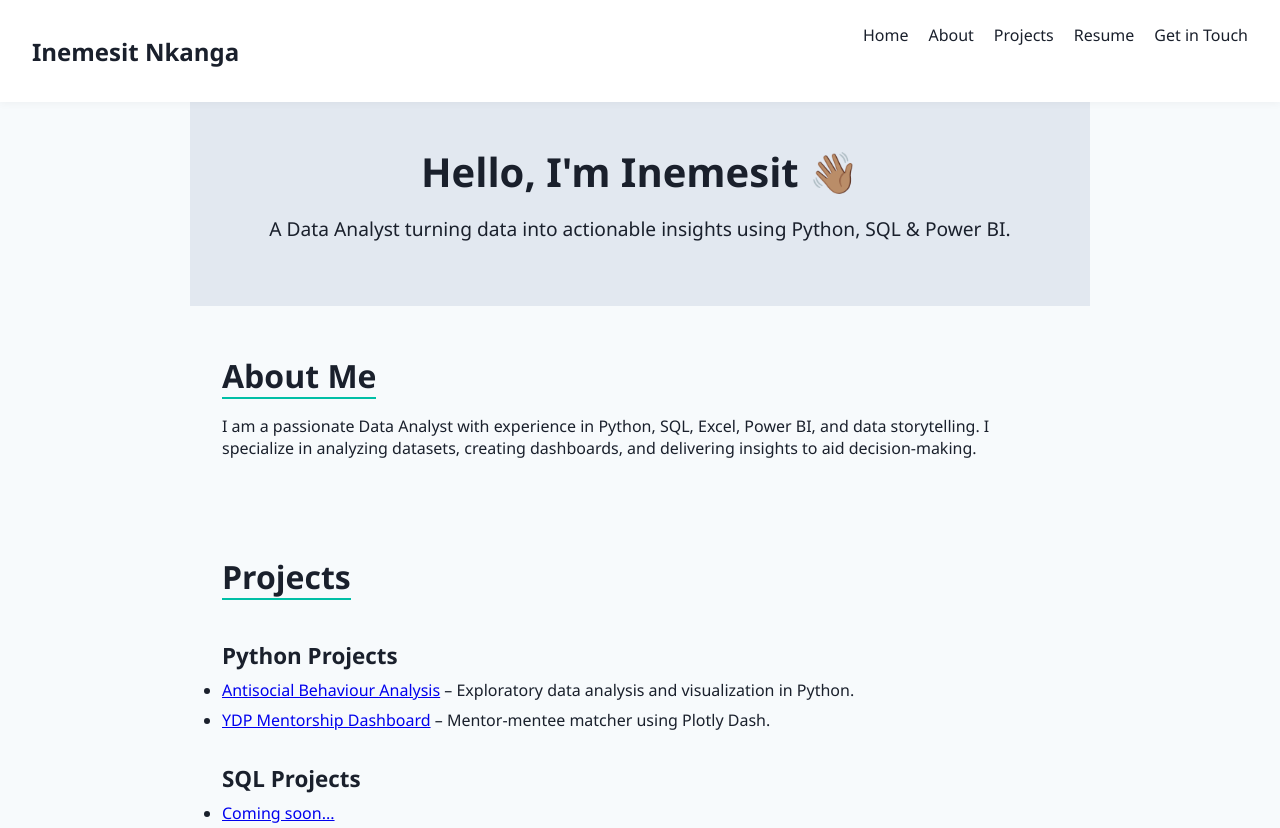
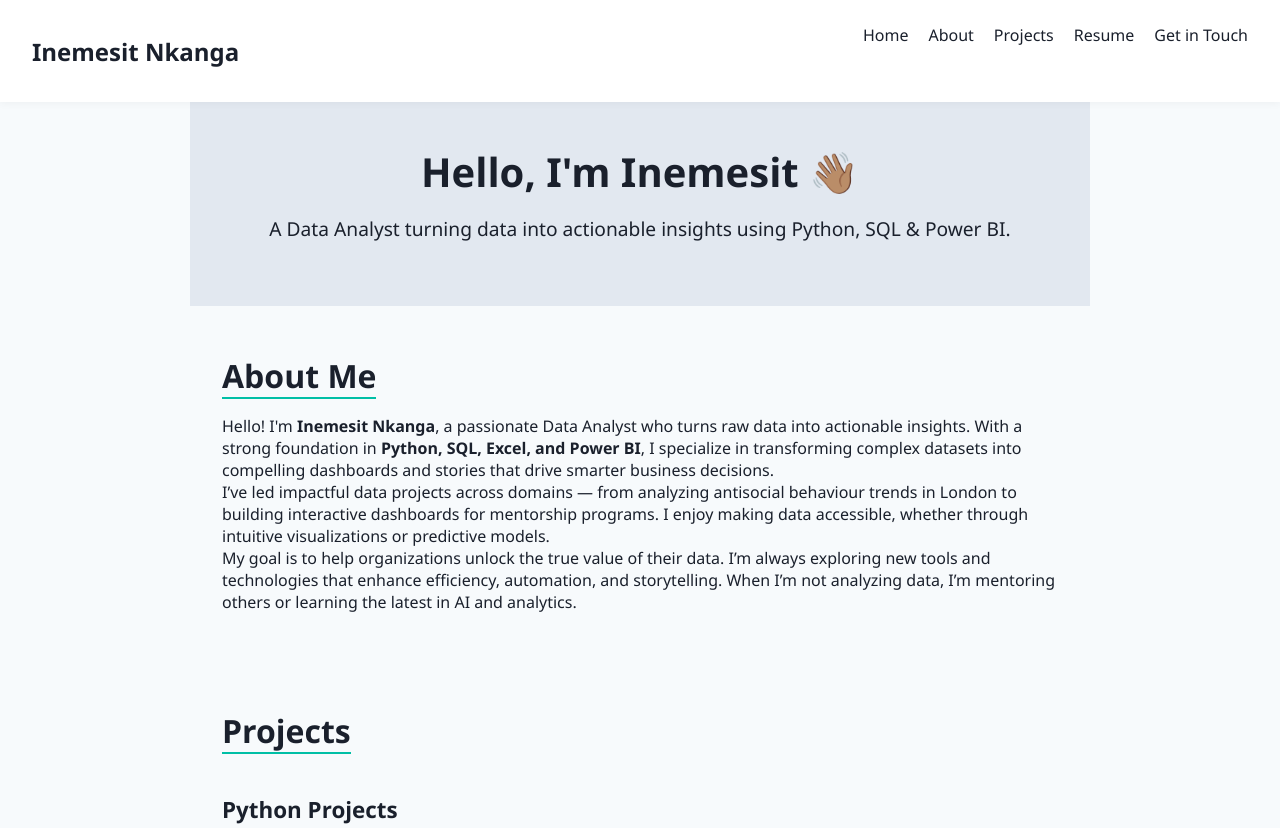
Before and after one commit to ineversedata/data-analyst-portfolio, a plain HTML site: page index.html in a window 1280 px wide. Shown: the top 828 px of the page. Drawn offline with Linux system fonts and the light colour scheme.

Commit message:
Update index.html

```diff
--- a/index.html
+++ b/index.html
@@ -31,10 +31,17 @@
   </section>
 
   <section id="about">
-    <h2>About Me</h2>
-    <p>I am a passionate Data Analyst with experience in Python, SQL, Excel, Power BI, and data storytelling. I specialize in analyzing datasets, creating dashboards, and delivering insights to aid decision-making.</p>
-  </section>
-
+  <h2>About Me</h2>
+  <p>
+    Hello! I'm <strong>Inemesit Nkanga</strong>, a passionate Data Analyst who turns raw data into actionable insights. With a strong foundation in <strong>Python, SQL, Excel, and Power BI</strong>, I specialize in transforming complex datasets into compelling dashboards and stories that drive smarter business decisions.
+  </p>
+  <p>
+    I’ve led impactful data projects across domains — from analyzing antisocial behaviour trends in London to building interactive dashboards for mentorship programs. I enjoy making data accessible, whether through intuitive visualizations or predictive models.
+  </p>
+  <p>
+    My goal is to help organizations unlock the true value of their data. I’m always exploring new tools and technologies that enhance efficiency, automation, and storytelling. When I’m not analyzing data, I’m mentoring others or learning the latest in AI and analytics.
+  </p>
+</section>
   <section id="projects">
     <h2>Projects</h2>
 
```
